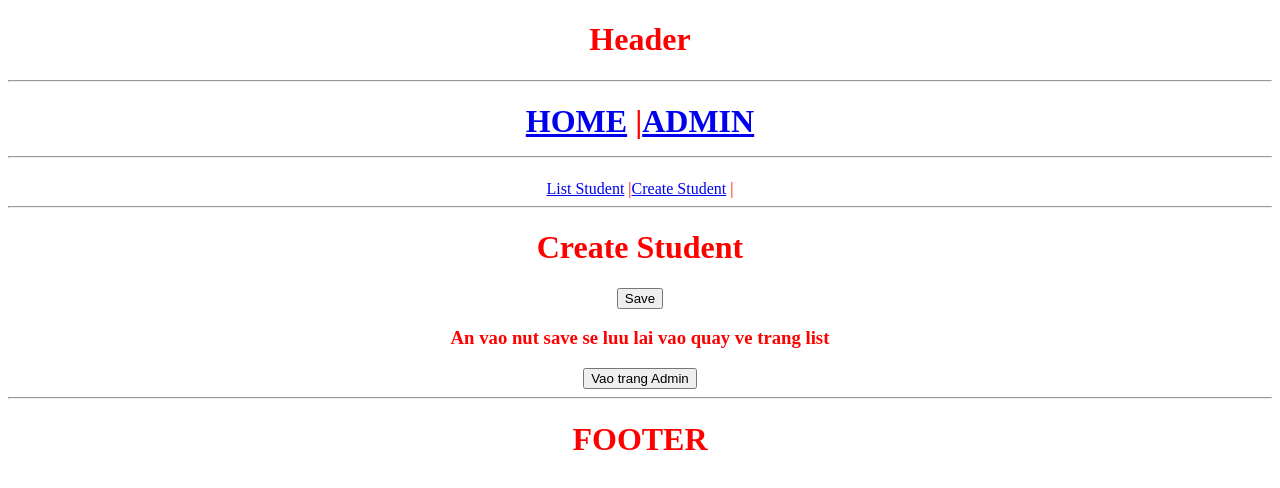
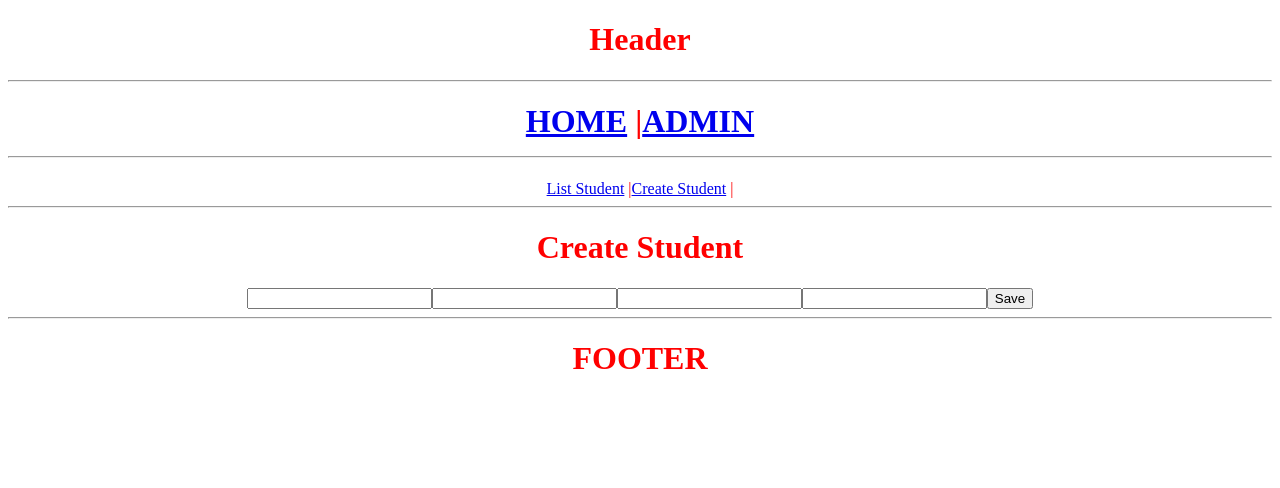
Before and after one commit to LocTM/react-M5-Routes, a React (Create React App) app in the folder demo-react/: page /create-student in a window 1280 px wide. Shown: the top 488 px of the page. Built offline with nearby package versions, Linux system fonts and the light colour scheme.

Commit message:
test Formik

```diff
--- a/demo-react/package.json
+++ b/demo-react/package.json
@@ -7,6 +7,7 @@
     "@testing-library/react": "^13.4.0",
     "@testing-library/user-event": "^13.5.0",
     "axios": "^1.6.8",
+    "formik": "^2.4.5",
     "react": "^18.2.0",
     "react-dom": "^18.2.0",
     "react-router-dom": "^6.22.3",
--- a/demo-react/src/pages/students/CreatStudent.js
+++ b/demo-react/src/pages/students/CreatStudent.js
@@ -1,17 +1,34 @@
 import {useNavigate} from "react-router-dom";
+import {Field, Form, Formik} from "formik";
+import axios from "axios";
 
 export function CreatStudent(){
     const navigate = useNavigate()
     return(
         <>
             <h1>Create Student</h1>
-            <button onClick={() => {
-                navigate('/', {state: {name: "Ha", age: 22, action: "Dang ngu"}})
-            }}>Save</button>
-            <h3>An vao nut save se luu lai vao quay ve trang list</h3>
-            <button onClick={()=>{
-                navigate('/admin')
-            }}>Vao trang Admin</button>
+            <Formik
+                initialValues={{
+                    name: "",
+                    description: "",
+                    action: "",
+                    score: ""
+                }}
+                onSubmit={(values)=>{
+                    axios.post("http://localhost:3001/students" , values).then(()=> {
+                        alert("thanh cong")
+                    })
+                }}
+            >
+                <Form>
+                    <Field name = {"name"}></Field>
+                    <Field name = {"description"}></Field>
+                    <Field name = {"action"}></Field>
+                    <Field name = {"score"}></Field>
+                    <button>Save</button>
+                </Form>
+
+            </Formik>
         </>
     )
 }
```
Also changed, not shown: 1 other file (tests, documents, lock files or other folders).
